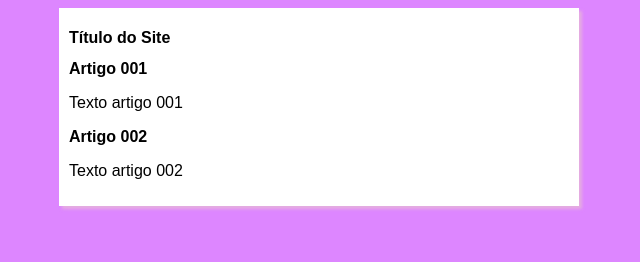
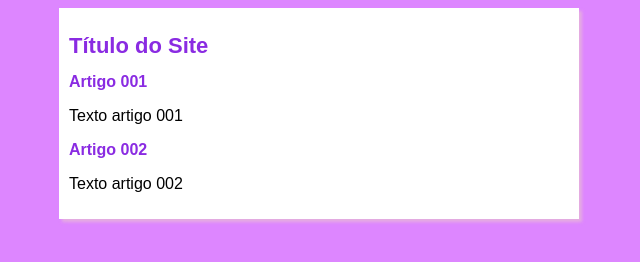
Before and after one commit to leandrobritodev/projeto-site, a plain HTML site: page index.html in a window 1280 px wide. Shown: the whole page, without its empty margins (321-961 px from the left). Drawn offline with Linux system fonts and the light colour scheme.

Commit message:
alteração títulos

```diff
--- a/estilos/style.css
+++ b/estilos/style.css
@@ -14,3 +14,11 @@ main{
     padding: 10px;
     box-shadow: 3px 3px 3px rgba(235, 202, 202, 0.582);
 }
+
+h1{
+    font-size: 22px;
+    color: blueviolet;
+}
+h2{
+    color: blueviolet;
+}
```
